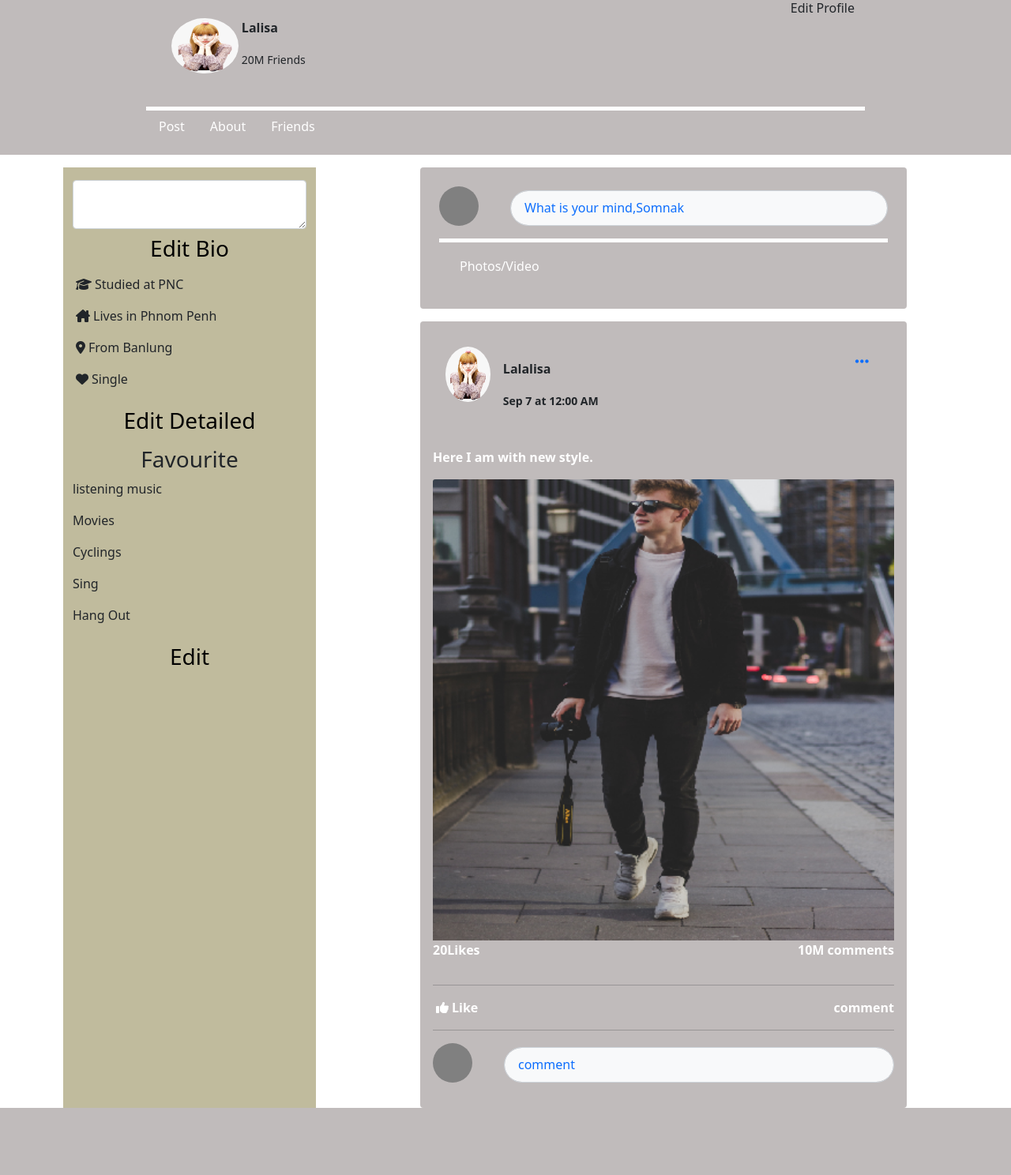
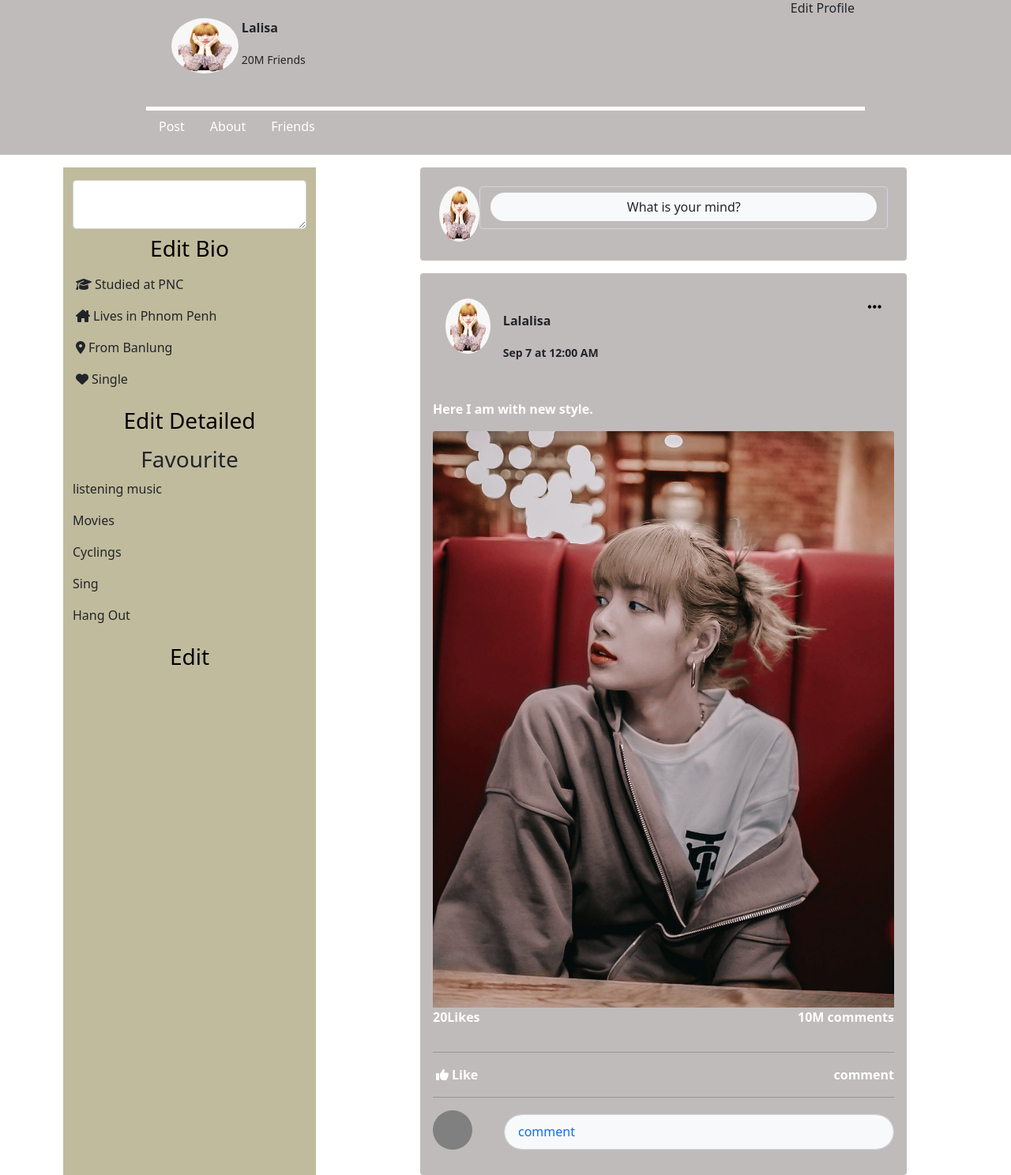
Before and after one commit to Somnak-Kalan/PHP-DB-G16, a PHP site: template pages/post.php in a window 1280 px wide. Shown: the part 473-1961 px from the top of the page at 79% size. Before the commit the page ends 1876 px from the top, so only its background shows below. Run offline with PHP 8.4, Linux system fonts and the light colour scheme; the template is opened without the code that fills it, so the values that code supplies are empty; some libraries are stand-ins or nearby versions.

Commit message:
#7 make form add post

```diff
--- /dev/null
+++ b/pages/module.php
@@ -0,0 +1,25 @@
+
+<!-- delete module ---------------- -->
+<div class="modal fade" id="somnakexampleModalToggle" aria-hidden="true" aria-labelledby="somnakexampleModalToggleLabel" tabindex="-1">
+  <div class="modal-dialog modal-dialog-centered">
+    <div class="modal-content">
+      <div class="modal-header">
+        <h5 class="modal-title" id="somnakexampleModalToggleLabel">Modal 1</h5>
+        <button type="button" class="btn-close" data-bs-dismiss="modal" aria-label="Close"></button>
+      </div>
+      <div class="border">
+          <div class="text-black">
+              <a class="nav-link text-black fw-bold" href="">PIN</a>
+              <a class="nav-link text-black fw-bold" href="">SAVE</a>
+          </div>
+        </div>
+        <div class="border">
+            <div class="">
+                <a class="nav-link text-black fw-bold" href="">EDIT</a>
+                <a class="nav-link text-black fw-bold" href="">DELETE</a>
+            </div>
+      </div>
+    </div>
+  </div>
+</div>
+</div>
--- a/pages/post.php
+++ b/pages/post.php
@@ -1,7 +1,57 @@
+
     <?php
-        require_once("acount.php")
+        require_once("acount.php");
+        require_once("module.php");
     ?>
+
     <div  class="container-fluid mt-3">
+     <!-- --------------modal------------------ -->
+        <div class="modal fade" id="exampleModalToggle" aria-hidden="true" aria-labelledby="exampleModalToggleLabel" tabindex="-1">
+            <div class="modal-dialog modal-dialog-centered">
+                <div class="modal-content">
+                <div class="modal-header">
+                    <h5 class="modal-title" id="exampleModalToggleLabel">Modal 1</h5>
+                    <button type="button" class="btn-close" data-bs-dismiss="modal" aria-label="Close"></button>
+                </div>
+                <div class="modal-body">
+                    <div>
+                        <div class="d-flex">
+                            <p style="background:grey;border-radius: 40px;padding:25px;"></p>
+                            <p>Somnak Kalan</p>
+                        </div>
+                        <!-- form for post any content  -->
+                        <form action="">
+                            <div>
+                                <textarea class="form-control" placeholder="What is your mind"></textarea>
+                            </div>
+                            <div class="card mt-3">
+                                <div class="d-flex justify-content-between  ">
+                                    <div class="input-group">
+                                        <div class="custom-file d-flex justify-content-center">
+                                            <input class="d-none" type="file" class="custom-file-input" id="inputGroupFile01"
+                                            aria-describedby="inputGroupFileAddon01">
+                                            <label class="custom-file-label" for="inputGroupFile01">Add your post</label>
+                                        </div>
+                                    </div>
+                                    <div>
+                                        <img src="../images/logo/avatar.png" alt="">
+                                    </div>
+                                </div>
+                            </div>
+                            <div class="modal-footer form-group">
+                                <button class="btn form-control btn-primary" data-bs-target="#exampleModalToggle2" data-bs-toggle="modal">POST</button>
+                            </div>
+                        </form>
+                    </div>
+                </div>
+                </div>
+            </div>
+        </div>
+
+<!-- ---------modal------- -->
+
+
+
         <div class="row  my-auto">
  <!-- left side   -->
             <div style="background: rgb(192, 187, 157);margin-left:5em;" class="left  col-md-3 " >
@@ -45,17 +95,16 @@
                     </div>
             </div>
             <div class="w-50 m-auto  col-md-5">
-                    <div style="background: rgb(192, 187, 187);" class="card-post rounded p-4 ">
+                <div style="background: rgb(192, 187, 187);" class="card-post rounded p-4 ">
                 <div class="logo d-flex">
-                    <p style="background:grey;border-radius: 40px;padding:25px;"></p>
-                    <p style="margin-left:40px;margin-top:5px;padding:1px;" class="bg-light form-control rounded-pill" ><a class="nav-link" href="">What is your mind,Somnak</a></p>
+                    <!-- <p style="background:grey;border-radius: 40px;padding:25px;"></p> -->
+                    <div ><img src="../images/lisa.png" alt="30" class="rounded-circle" width="100%" height="70vh"></div>
+                    <p  style="background: rgb(192, 187, 187);" class=" form-control form-group" >
+                        <a class="btn w-100 bg-light rounded-pill form-control" data-bs-toggle="modal" href="../home.php#exampleModalToggle" role="button">What is your mind?</a>
+
+                    </p>
                 </div>
-                <div style="border-top:5px solid white;padding:10px">
-                    <ul class="nav ">
-                        <li><a class="nav-link text-white" href="">Photos/Video</a></li>
-                    </ul>
-                        </div>
-                    </div>
+            </div>
 
 <!--side right -->
                 <div style="background: rgb(192, 187, 187);" class="right mt-3 p-3 rounded verflow-auto">
@@ -69,13 +118,16 @@
                                         <p><small>Sep 7 at 12:00 AM</small></p>
                                     </div>
                             </div>
-                            <p class="card-text text-end"><a href="" class="nav-link"><i class="fa-solid fa-ellipsis fs-5"></i></a> </p>
+                            <!-- delete icon  -->
+                            <p class="card-text text-end">
+                                <a class="" data-bs-toggle="modal" href="#somnakexampleModalToggle" role="button"><i class="fa-solid fa-ellipsis fs-5 text-black fw-bold"></i></a>
+                            </p>
                         </div>
                         <div class="text-white fw-bold">
                             <p>Here I am with new style.</p>
                         </div>
                         <div class="text-center">
-                            <img src="../images/post1.png" class="card-img-top" alt="...">
+                            <img src="../images/lisa.jpg" class="card-img-top" alt="...">
                         </div>
                         <div>
                             <div class="d-flex justify-content-between text-white fw-bold">
```
Also changed, not shown: pages/home.php (+62 -7 lines), images/lisa.jpg (added).
